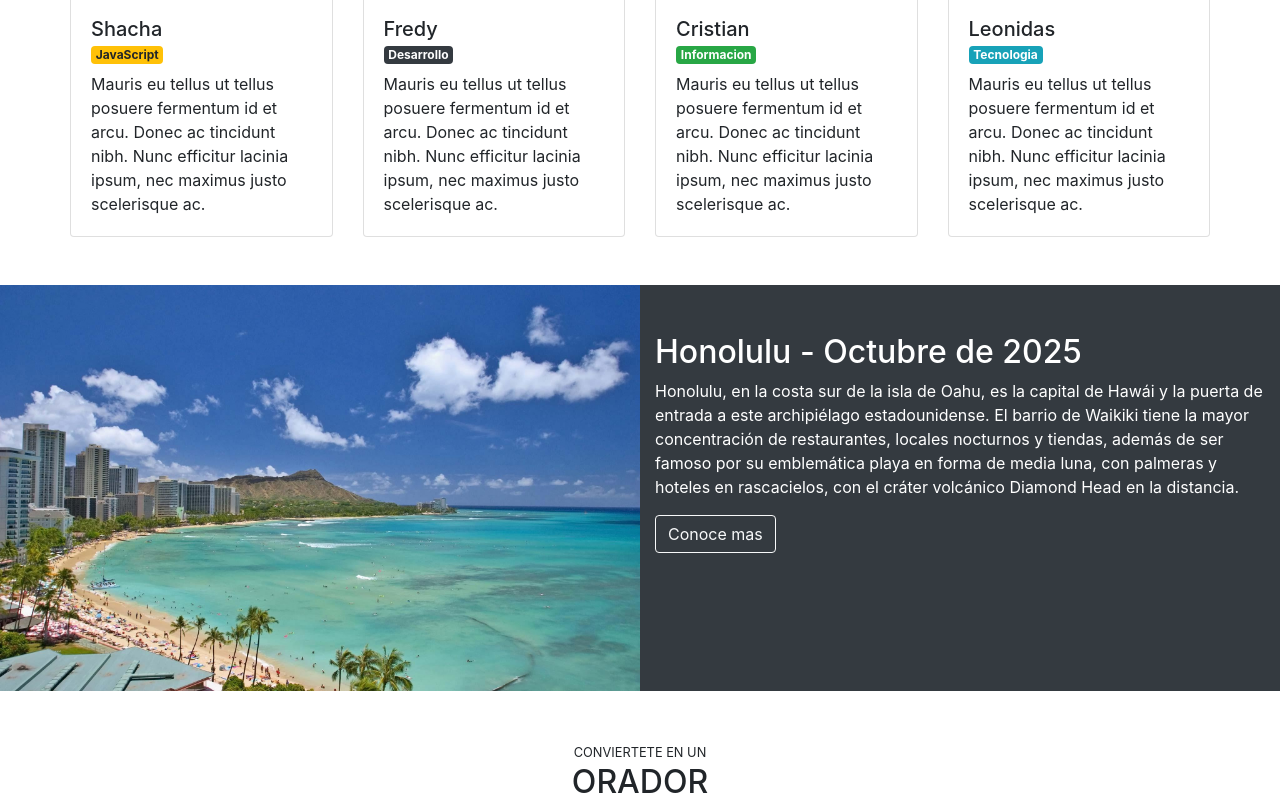
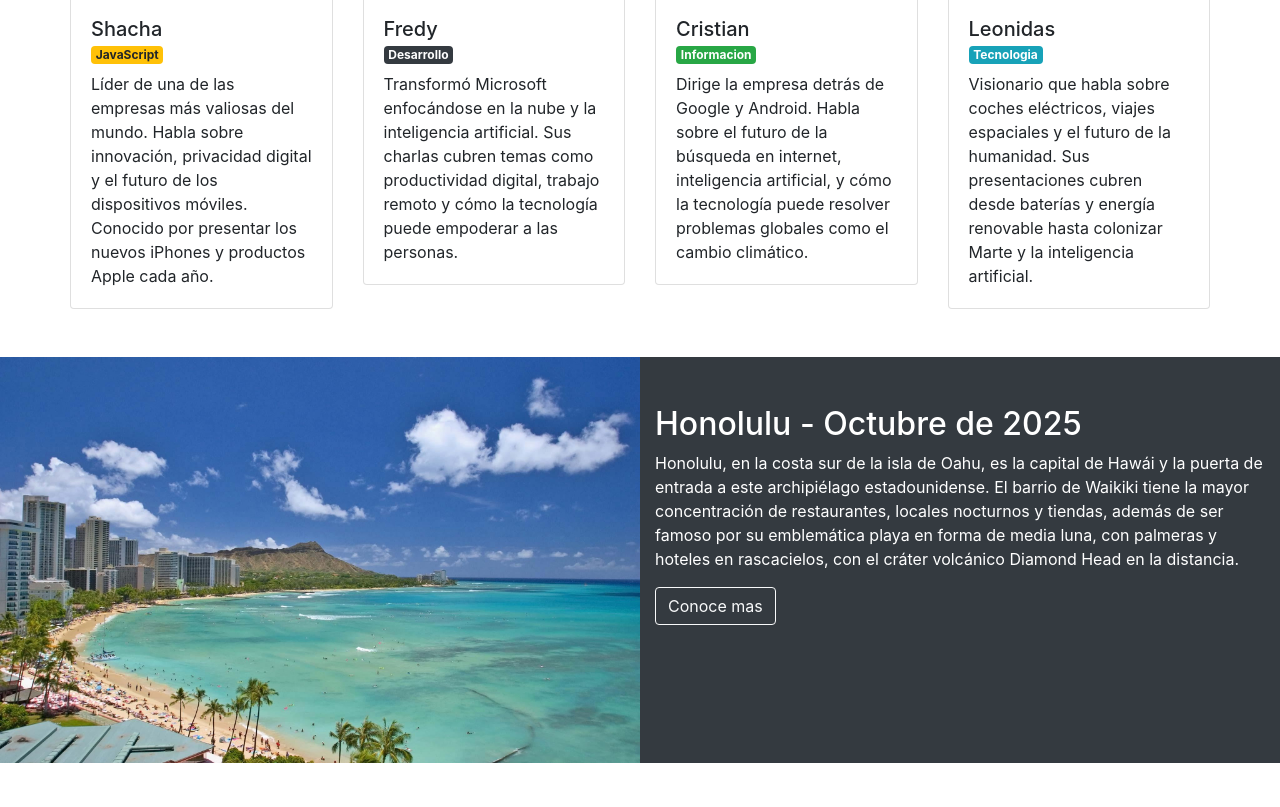
Before and after one commit to MaikolVasquez/PlatziConf, a plain HTML site: page index.html in a window 1280 px wide. Shown: the part 919-1726 px from the top of the page. Drawn offline with nearby package versions, Linux system fonts and the light colour scheme.

Commit message:
actualizando datos del HTML

```diff
--- a/index.html
+++ b/index.html
@@ -98,7 +98,7 @@
                   <div class="card-body">
                     <h5 class="card-title mb-0">Shacha</h5>
                     <span class="badge badge-warning mb-2">JavaScript</span>
-                    <p class="card-text">Mauris eu tellus ut tellus posuere fermentum id et arcu. Donec ac tincidunt nibh. Nunc efficitur lacinia ipsum, nec maximus justo scelerisque ac.</p>
+                    <p class="card-text">Líder de una de las empresas más valiosas del mundo. Habla sobre innovación, privacidad digital y el futuro de los dispositivos móviles. Conocido por presentar los nuevos iPhones y productos Apple cada año.</p>
                   </div>
                 </div>
               </div>
@@ -108,7 +108,7 @@
                   <div class="card-body">
                     <h5 class="card-title mb-0">Fredy</h5>
                     <span class="badge badge-dark mb-2">Desarrollo</span>
-                    <p class="card-text">Mauris eu tellus ut tellus posuere fermentum id et arcu. Donec ac tincidunt nibh. Nunc efficitur lacinia ipsum, nec maximus justo scelerisque ac.</p>
+                    <p class="card-text">Transformó Microsoft enfocándose en la nube y la inteligencia artificial. Sus charlas cubren temas como productividad digital, trabajo remoto y cómo la tecnología puede empoderar a las personas.</p>
                   </div>
                 </div>
               </div>
@@ -118,7 +118,7 @@
                   <div class="card-body">
                     <h5 class="card-title mb-0">Cristian</h5>
                     <span class="badge badge-success mb-2">Informacion</span>
-                    <p class="card-text">Mauris eu tellus ut tellus posuere fermentum id et arcu. Donec ac tincidunt nibh. Nunc efficitur lacinia ipsum, nec maximus justo scelerisque ac.</p>
+                    <p class="card-text">Dirige la empresa detrás de Google y Android. Habla sobre el futuro de la búsqueda en internet, inteligencia artificial, y cómo la tecnología puede resolver problemas globales como el cambio climático.</p>
                   </div>
                 </div>
               </div>
@@ -128,7 +128,7 @@
                   <div class="card-body">
                     <h5 class="card-title mb-0">Leonidas</h5>
                     <span class="badge badge-info mb-2">Tecnologia</span>
-                    <p class="card-text">Mauris eu tellus ut tellus posuere fermentum id et arcu. Donec ac tincidunt nibh. Nunc efficitur lacinia ipsum, nec maximus justo scelerisque ac.</p>
+                    <p class="card-text">Visionario que habla sobre coches eléctricos, viajes espaciales y el futuro de la humanidad. Sus presentaciones cubren desde baterías y energía renovable hasta colonizar Marte y la inteligencia artificial.</p>
                   </div>
                 </div>
               </div>
```
